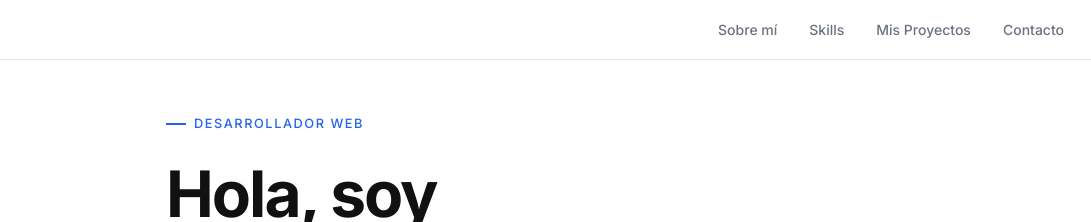
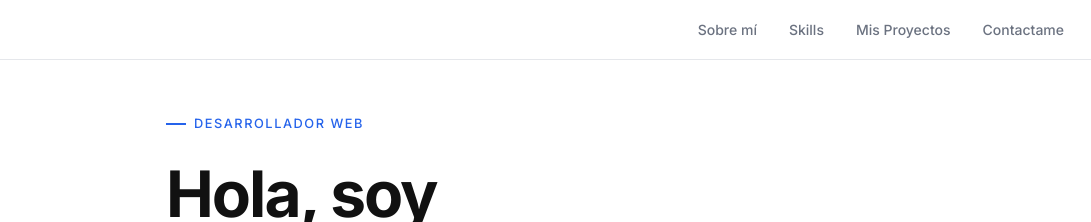
Before and after one commit to alexgr999a-stack/Mi-portafolio, a plain HTML site: page index.html in a window 1280 px wide. Shown: the top 222 px of the page, 76-1167 px from the left. Drawn offline with Linux system fonts and the light colour scheme.

Commit message:
Actualice el nombre del enlance contacto a contactame

```diff
--- a/index.html
+++ b/index.html
@@ -29,7 +29,7 @@
       <li><a href="#about">Sobre mí</a></li>
       <li><a href="#skills">Skills</a></li>
       <li><a href="#projects">Mis Proyectos</a></li>
-      <li><a href="#contact">Contacto</a></li>
+      <li><a href="#contact">Contactame</a></li>
     </ul>
 
     <div class="navbar__social">
```
